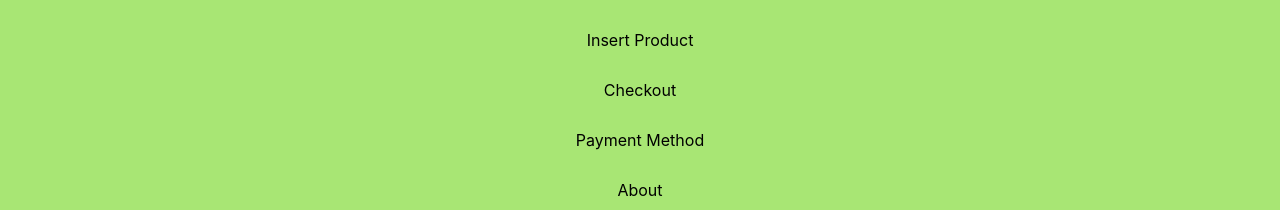
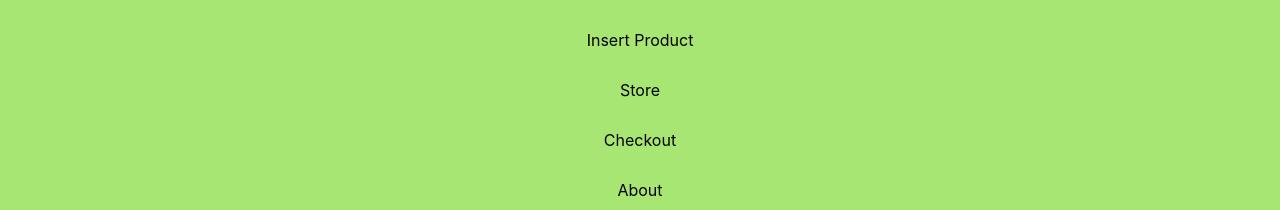
Before and after one commit to tdalbavie/Forum, a React (Create React App) app in the folder client/: page / in a window 1280 px wide. Both pictures are taken after a click on the button 35 px from the left and 36 px from the top of the page. Shown: the part 490-700 px from the top of the page. Built offline with nearby package versions, Linux system fonts and the light colour scheme.

Commit message:
Changed the corresponding names for store and checkout

```diff
--- a/client/src/components/Navbar.js
+++ b/client/src/components/Navbar.js
@@ -104,12 +104,12 @@ function Navbar() {
         </li>
         <li>
           <Link to="/checkout" onClick={toggleDropdown}>
-            Checkout
+            Store
           </Link>
         </li>
         <li>
           <Link to="/pay" onClick={toggleDropdown}>
-            Payment Method
+            Checkout
           </Link>
         </li>
         <li>
```
